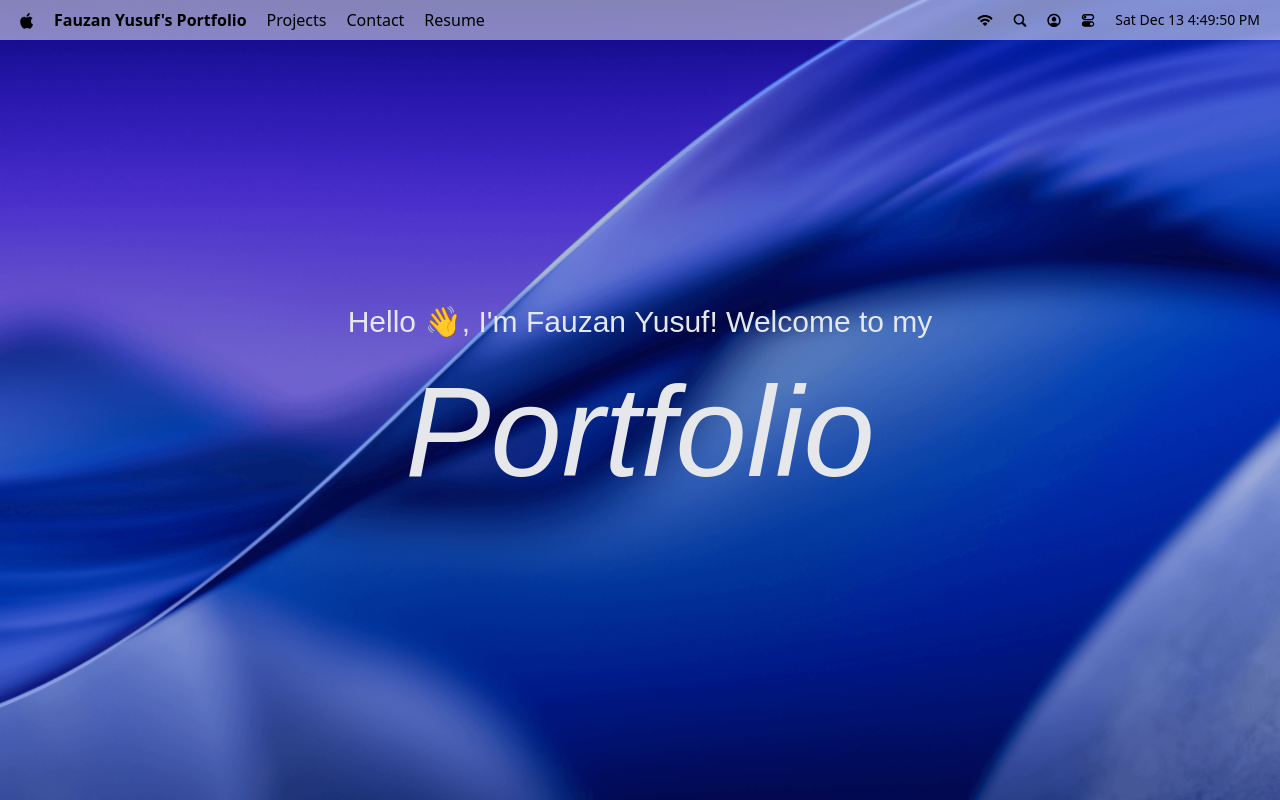
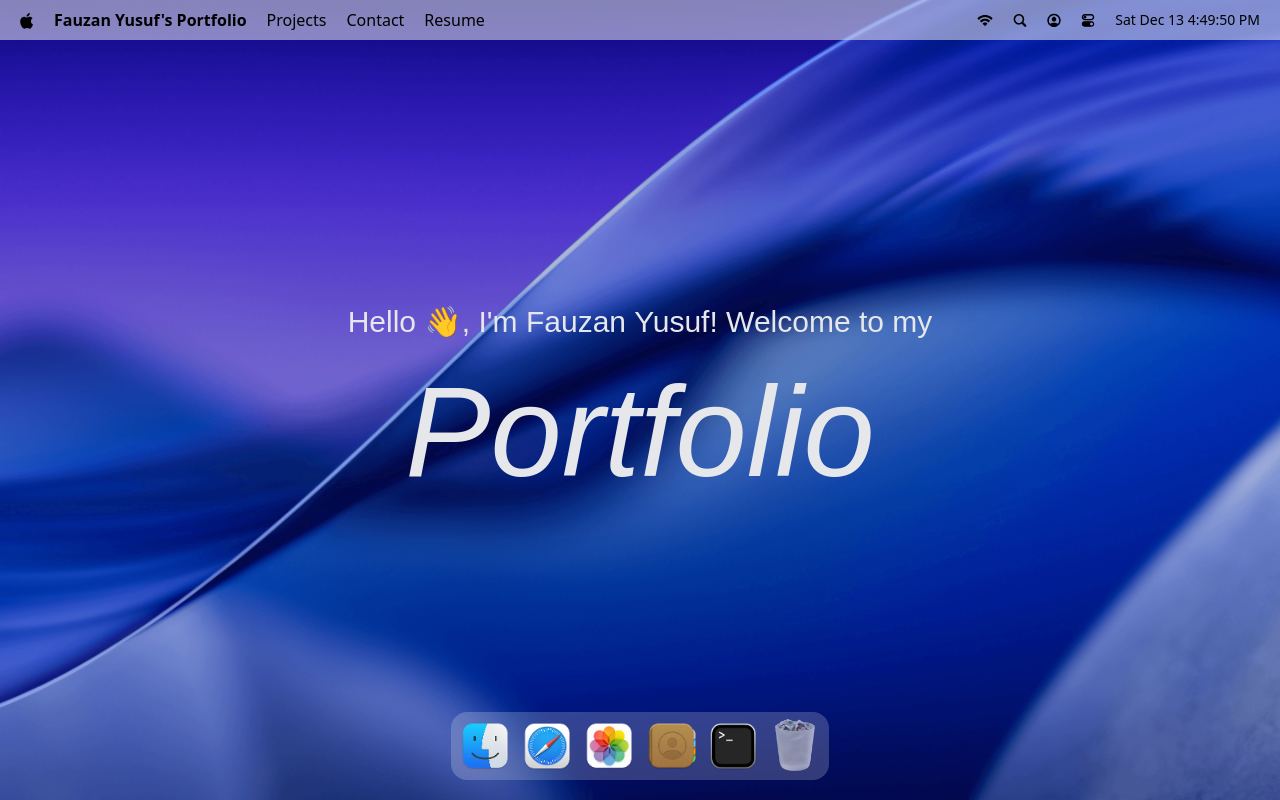
Before and after one commit to Fauzanyusuf/fauzanyusuf-portfolio, a React (Vite) app: page / in a window 1280 px wide. Built offline with nearby package versions, Linux system fonts and the light colour scheme; a web font is replaced by a local one.

Commit message:
implement dock presentation

```diff
--- a/package.json
+++ b/package.json
@@ -17,6 +17,7 @@
     "lucide-react": "^0.560.0",
     "react": "^19.2.0",
     "react-dom": "^19.2.0",
+    "react-tooltip": "^5.30.0",
     "tailwindcss": "^4.1.18"
   },
   "devDependencies": {
--- a/src/App.jsx
+++ b/src/App.jsx
@@ -1,3 +1,4 @@
+import Dock from "@components/Dock";
 import Navbar from "@components/Navbar";
 import Welcome from "@components/Welcome";
 import React from "react";
@@ -7,6 +8,7 @@
     <main>
       <Navbar />
       <Welcome />
+      <Dock />
     </main>
   );
 }
--- /dev/null
+++ b/src/components/Dock.jsx
@@ -0,0 +1,96 @@
+import { dockApps } from "@data";
+import { useGSAP } from "@gsap/react";
+import gsap from "gsap";
+import { useRef } from "react";
+import { Tooltip } from "react-tooltip";
+
+function Dock() {
+  const dockRef = useRef(null);
+
+  useGSAP(() => {
+    const dock = dockRef.current;
+    if (!dock) return;
+
+    const icons = dock.querySelectorAll(".dock-icon");
+
+    const animateIcons = (mouseX) => {
+      const { left } = dock.getBoundingClientRect();
+
+      icons.forEach((icon) => {
+        const { left: iconLeft, width: w } = icon.getBoundingClientRect();
+
+        const center = iconLeft - left + w / 2;
+        const distance = Math.abs(mouseX - center);
+        const intensity = Math.exp(-(distance ** 2.5) / 20000);
+
+        gsap.to(icon, {
+          scale: 1 + 0.25 * intensity,
+          y: -15 * intensity,
+          duration: 0.2,
+          ease: "power1.out",
+        });
+      });
+    };
+
+    const handleMouseMove = (e) => {
+      const { left } = dock.getBoundingClientRect();
+
+      animateIcons(e.clientX - left);
+    };
+
+    const resetIcons = () =>
+      icons.forEach((icon) =>
+        gsap.to(icon, {
+          scale: 1,
+          y: 0,
+          duration: 0.3,
+          ease: "power1.out",
+        })
+      );
+
+    dock.addEventListener("mousemove", handleMouseMove);
+    dock.addEventListener("mouseleave", resetIcons);
+
+    return () => {
+      dock.removeEventListener("mousemove", handleMouseMove);
+      dock.removeEventListener("mouseleave", resetIcons);
+    };
+  }, []);
+
+  const toggleApp = (app) => {};
+
+  const dockApp = () => {
+    return dockApps.map(({ id, name, icon, canOpen }) => (
+      <div key={id} className="relative flex justify-center">
+        <button
+          type="button"
+          className="dock-icon"
+          aria-label={name}
+          data-tooltip-id="dock-tooltip"
+          data-tooltip-content={name}
+          data-tooltip-delay-show={150}
+          disabled={!canOpen}
+          onClick={() => toggleApp({ id, canOpen })}
+        >
+          <img
+            src={`/images/${icon}`}
+            alt={name}
+            loading="lazy"
+            className={canOpen ? "" : "opacity-60"}
+          />
+        </button>
+      </div>
+    ));
+  };
+
+  return (
+    <section id="dock">
+      <div ref={dockRef} className="dock-container">
+        {dockApp()}
+        <Tooltip id="dock-tooltip" place="top" className="tooltip" />
+      </div>
+    </section>
+  );
+}
+
+export default Dock;
--- a/src/components/Navbar.jsx
+++ b/src/components/Navbar.jsx
@@ -1,6 +1,5 @@
 import { navIcons, navLinks } from "@data";
 import dayjs from "dayjs";
-import { SeparatorVerticalIcon, Tally1Icon } from "lucide-react";
 import { useState, useEffect } from "react";
 
 function Navbar() {
```
Also changed, not shown: 1 other file (tests, documents, lock files or other folders).
